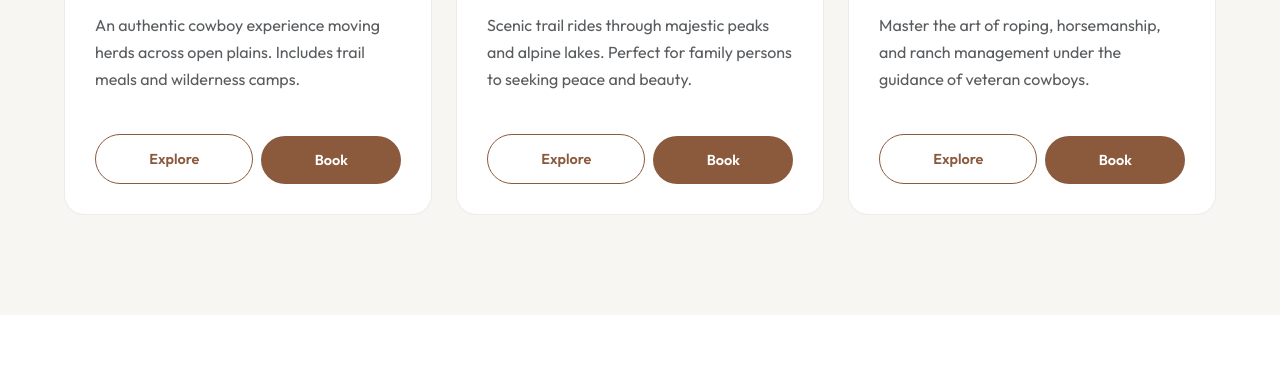
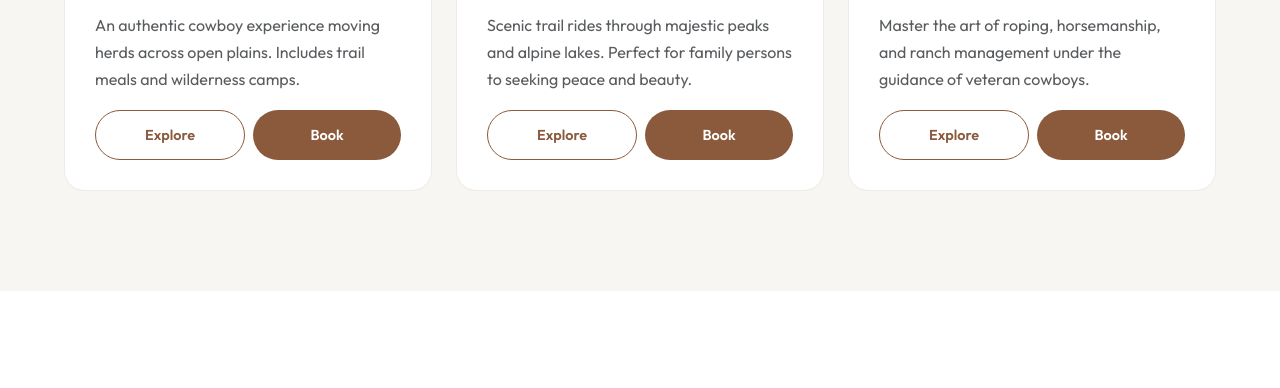
Before and after one commit to HTMLStaticWorks/Dude_Ranch_Cattle_Drive_Vacation, a plain HTML site: page index.html in a window 1280 px wide. Shown: the part 2495-2883 px from the top of the page. Drawn offline with nearby package versions, Linux system fonts and the light colour scheme; a web font is replaced by a local one.

Commit message:
final commit

```diff
--- a/assets/css/style.css
+++ b/assets/css/style.css
@@ -418,9 +418,17 @@ img {
     flex-direction: column;
 }
 
-.card-content .btn-ranch {
-    margin-top: auto;
-    align-self: center;
+.card-content .card-actions {
+    margin-top: auto !important;
+    display: flex;
+    gap: 8px;
+    width: 100%;
+}
+
+.card-content .card-actions .btn-ranch {
+    flex: 1;
+    justify-content: center;
+    text-align: center;
 }
 
 .card-meta {
--- a/index.html
+++ b/index.html
@@ -107,9 +107,9 @@
                             </div>
                             <h3 class="card-title">The Grand Cattle Drive</h3>
                             <p class="text-muted">An authentic cowboy experience moving herds across open plains. Includes trail meals and wilderness camps.</p>
-                            <div class="d-flex gap-2 mt-4">
-                                <a href="ranch-experiences.html" class="btn-ranch btn-outline-ranch flex-grow-1 justify-content-center">Explore</a>
-                                <a href="booking.html" class="btn-ranch btn-primary-ranch flex-grow-1 justify-content-center">Book</a>
+                            <div class="card-actions mt-4">
+                                <a href="ranch-experiences.html" class="btn-ranch btn-outline-ranch">Explore</a>
+                                <a href="booking.html" class="btn-ranch btn-primary-ranch">Book</a>
                             </div>
                         </div>
                     </div>
@@ -127,9 +127,9 @@
                             </div>
                             <h3 class="card-title">Mountain Ridge Retreat</h3>
                             <p class="text-muted">Scenic trail rides through majestic peaks and alpine lakes. Perfect for family persons to seeking peace and beauty.</p>
-                            <div class="d-flex gap-2 mt-4">
-                                <a href="ranch-experiences.html" class="btn-ranch btn-outline-ranch flex-grow-1 justify-content-center">Explore</a>
-                                <a href="booking.html" class="btn-ranch btn-primary-ranch flex-grow-1 justify-content-center">Book</a>
+                            <div class="card-actions mt-4">
+                                <a href="ranch-experiences.html" class="btn-ranch btn-outline-ranch">Explore</a>
+                                <a href="booking.html" class="btn-ranch btn-primary-ranch">Book</a>
                             </div>
                         </div>
                     </div>
@@ -147,9 +147,9 @@
                             </div>
                             <h3 class="card-title">Heritage Ranch Skills</h3>
                             <p class="text-muted">Master the art of roping, horsemanship, and ranch management under the guidance of veteran cowboys.</p>
-                            <div class="d-flex gap-2 mt-4">
-                                <a href="ranch-experiences.html" class="btn-ranch btn-outline-ranch flex-grow-1 justify-content-center">Explore</a>
-                                <a href="booking.html" class="btn-ranch btn-primary-ranch flex-grow-1 justify-content-center">Book</a>
+                            <div class="card-actions mt-4">
+                                <a href="ranch-experiences.html" class="btn-ranch btn-outline-ranch">Explore</a>
+                                <a href="booking.html" class="btn-ranch btn-primary-ranch">Book</a>
                             </div>
                         </div>
                     </div>
```
